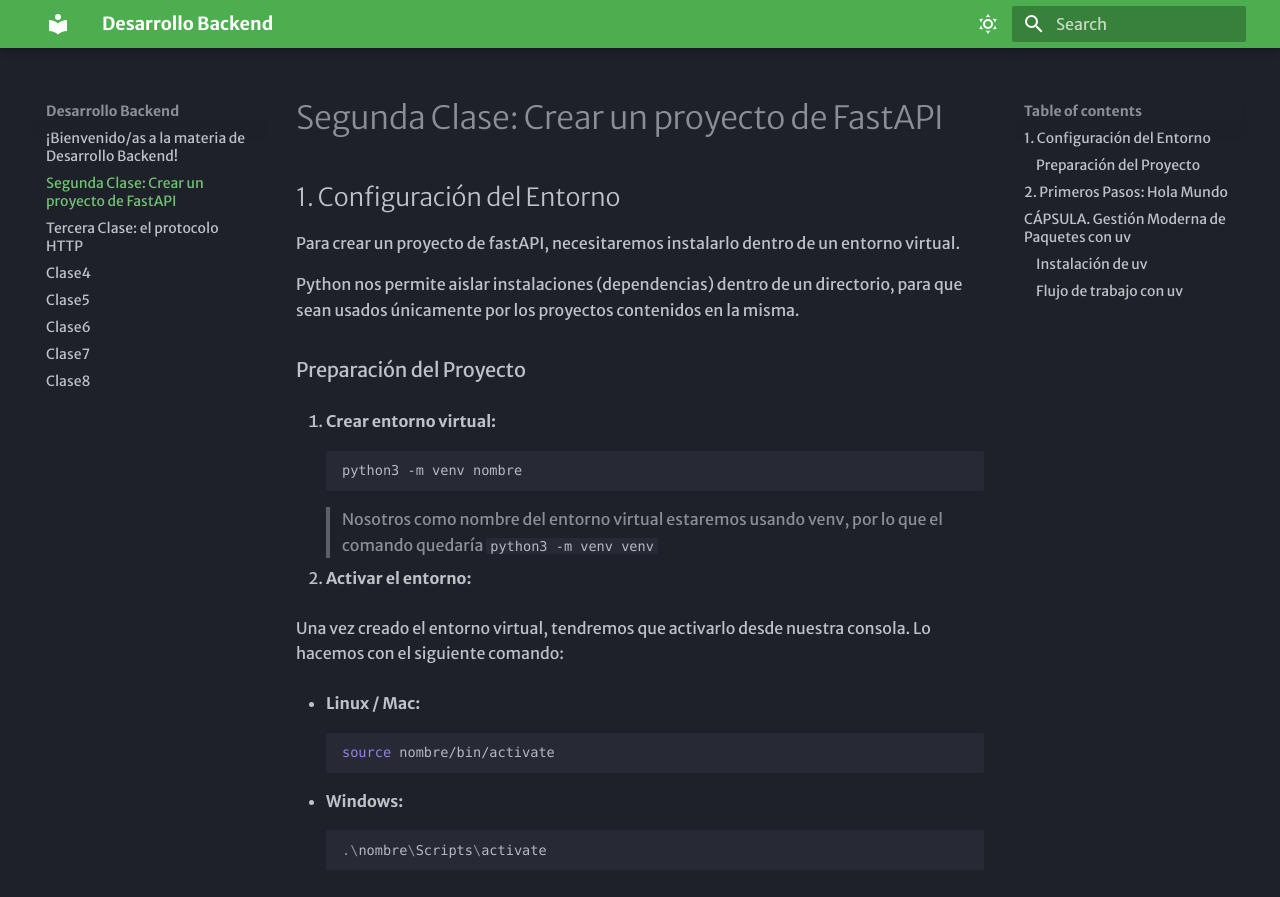
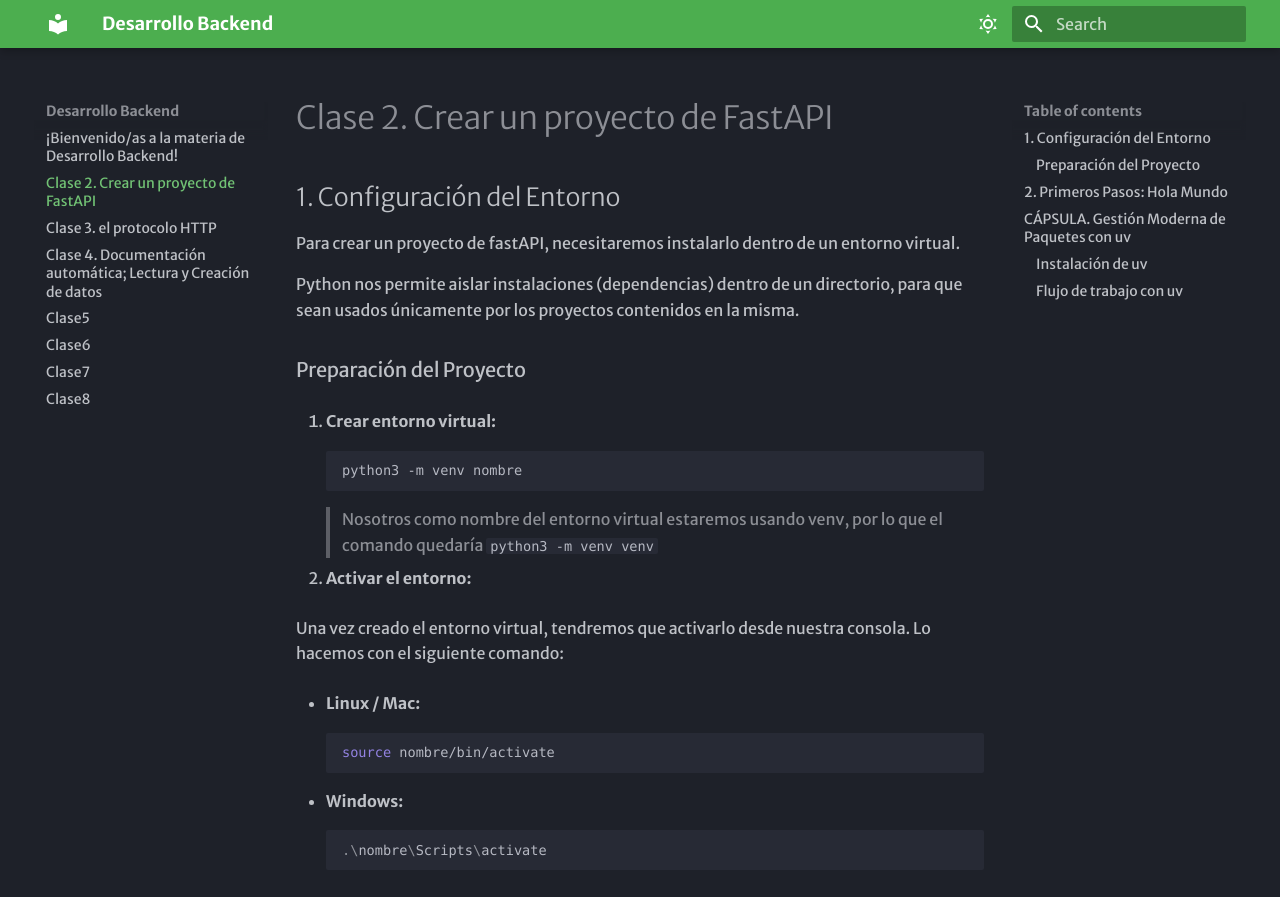
Before and after one commit to FacuLemo/docs-segundo, an MkDocs documentation site: the page built from docs/clase2.md, in a window 1280 px wide and 900 px high. Shown: the top 897 px of the window. Built offline with MkDocs 1.6.1 and Material for MkDocs 9.7.7, drawn with Linux system fonts in a browser that asks for light colours; some web fonts are replaced; part of the change alters nothing that is shown.

Commit message:
primeras clases

````diff
--- a/docs/clase2.md
+++ b/docs/clase2.md
@@ -1,5 +1,5 @@
 
-# Segunda Clase: Crear un proyecto de FastAPI
+# Clase 2.  Crear un proyecto de FastAPI
 
 ## 1. Configuración del Entorno
 
--- a/docs/clase3.md
+++ b/docs/clase3.md
@@ -1,4 +1,4 @@
-# Tercera Clase: el protocolo HTTP
+# Clase 3. el protocolo HTTP
 
 Para entender cómo funcionan las APIs RESTful, es importante tener noción de cómo funciona el protocolo HTTP.
 > Consultar los power points que acompañan la clase grabada.
--- a/docs/clase4.md
+++ b/docs/clase4.md
@@ -0,0 +1,104 @@
+# Clase 4. Documentación automática; Lectura y Creación de datos
+
+En la clase de hoy vamos a ver:
+
+*
+**Documentación Automática:** FastAPI al servirlo a través de uvicorn (en `localhost:8000/`) genera documentación interactiva en `.../docs` y `.../redoc`. El primero es el que vamos a estar utilizando, ya que utiliza un formato Swagger y nos da acceso a varias herramientas para probar nuestra api.
+
+
+*
+**Simulación de Base de Datos:** Con el objetivo de crear un CRUD, vamos a simular una db usando una lista de diccionarios en memoria. A esta lista de diccionarios la vamos a estar modificando para la consulta, creación, actualización y borrado de los datos en la misma.
+
+
+*
+**Parámetros:** Al momento de obtener un registro de nuestra db simulada, lo encontraremos por su ID. Para obtener ese id, lo vamos a pasar como parametro por la ruta. Luego, para modificar un dato existente de ese registro, estaremos consultado el parametro query. Aprenderemos la diferencia entre estos dos.
+
+
+
+## 2. Configuración Inicial y "Base de Datos"
+
+Veremos un pantallazo de lo que crea FastAPI en `localhost:8000/docs`.
+Podremos modificar metadatos de nuestra api si definimos atributos a nuestro objeto app:
+
+```python
+from fastapi import FastAPI
+
+app = FastAPI()
+
+#Metadatos de la documentación
+app.title = "Mi aplicación de juegos"
+app.summary = "Resumen de la app"
+app.version = "1.0.0"
+```
+
+Luego, podemos empezar a esquemar nuestra db simulada:
+
+
+```python
+#Simulación de Base de Datos
+juegos = [
+    {"id": 1, "titulo": "Super Mario Bros.", "genero": "Plataformas"},
+    {"id": 2, "titulo": "World of Warcraft", "genero": "MMORPG"},
+    {"id": 3, "titulo": "Sonic the hedgehog", "genero": "Plataformas"},
+]
+
+```
+
+## 3. Métodos GET (Lectura)
+
+### Obtener todos los juegos
+
+Este endpoint simple devuelve la lista completa de juegos.
+
+```python
+@app.get("/juegos")
+async def get_juegos():
+    return juegos
+
+```
+
+!!! note "¿`async def` o `def` solito?"
+    FastAPI implementa la posibilidad de hacer funciones asíncronas, optimizando muchísimo el rendimiento de nuestra api cuando mucha gente utiliza endpoints al mismo tiempo. Por ahora, no lo vamos a estar utilizando, pero no hay problema si ahora las definís como `async def`.
+
+
+
+### Obtener un juego por ID
+
+Ahora, al obtener un juego específico, es cuando hacemos uso del **Path Parameter**.
+Definimos una variable cuando declaramos la ruta del endpoint, y luego lo definimos como parámetro de la función.
+
+Cuando obtuvimos ese id, simplemente buscamos una coincidencia en nuestra "db" y devolvemos el diccionario obtenido.
+```python
+@app.get("/juego/{id}")  # Parámetro de Ruta
+def juego(id: int):
+    for juego in juegos:
+        if juego["id"] == id: # Buscamos coincidencia de id en nuestros registros
+           return juego
+    return []                  # Si no encontró nada no devuelve nada
+
+```
+
+## 4. Método POST (Creando un registro)
+
+Antes necesitabamos saber un ID para obtener un registro existente. Ahora, que vamos a crear un nuevo, necesitamos enviar los datos que componen ese registro (`id`, `título`, `género`).
+
+Vamos a crear un endpoint de manera que podamos crear un registro desde la URL de la siguiente manera:
+```
+127.0.0.1:8000/agregar-juego/?id=X&titulo=ejemplo&genero=ejemplo
+```
+
+Para definir un Query Param, debemos definir cómo lo vamos a recibir desde los parámetros de función del path operation, pero sin especificarlos en la ruta del endpoint:
+
+```python
+@app.post("/agregar-juego")  # Los parámetros son de tipo Query
+def agregar_juego(id: int, titulo: str, genero: str): # Definidos acá
+    juego_nuevo = {"id": id, "titulo": titulo, "genero": genero}
+    juegos.append(juego_nuevo) # Creamos el registro y lo guardamos en la db simulada
+    return juegos
+
+```
+
+!!! note "¿Le pasamos el id?"
+    Normalmente en una base de datos real, el ID es un campo autoincremental y nunca se crea intencionalmente o se modifica. En nuestro caso, al estar simulando una a través de una lista y sin una estructura definida, se lo tenemos que pasar para que no quede vacío el campo (que en nuestro caso, es una clave-valor del diccionario).
+
+---
````
